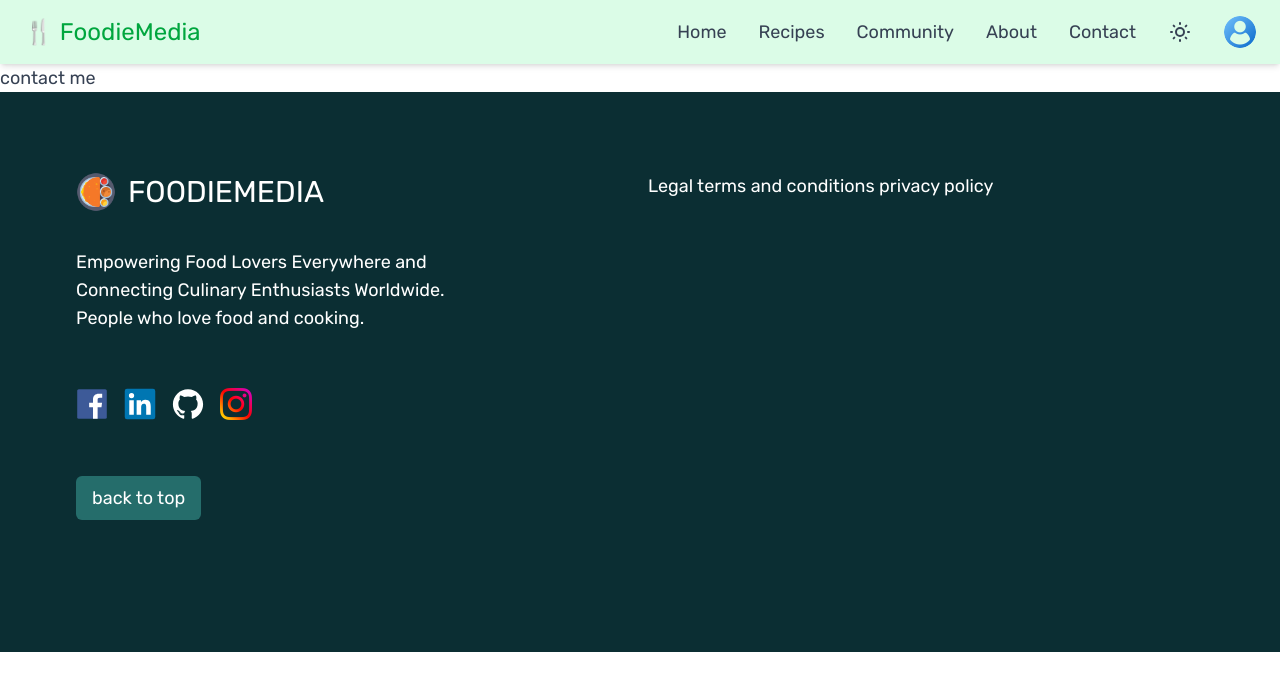
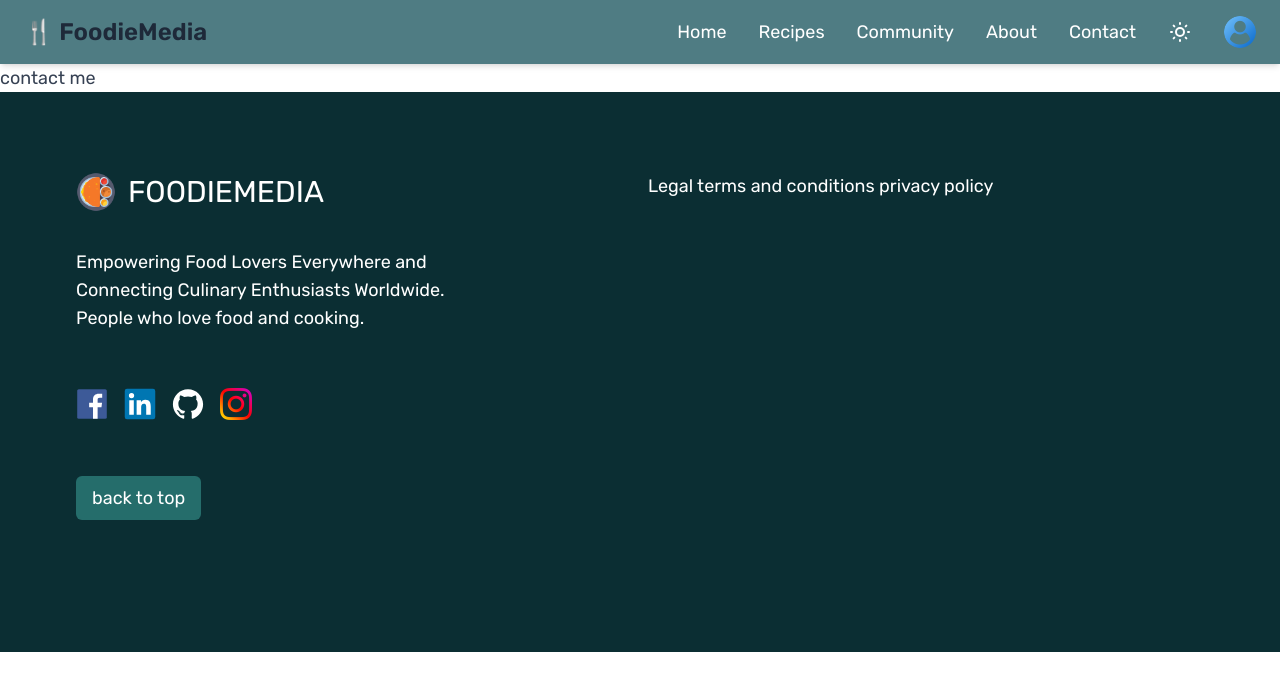
Before and after one commit to shiba-murmu/Discover-your-recipe, a React (Vite) app in the folder frontend/: page /contact in a window 1280 px wide. Shown: the top 690 px of the page. Built offline with nearby package versions, Linux system fonts and the light colour scheme.

Commit message:
changes made in the font-bolder in the navbar side.

```diff
--- a/frontend/src/components/Header/Navigation_bar.jsx
+++ b/frontend/src/components/Header/Navigation_bar.jsx
@@ -30,9 +30,9 @@ export default function Navigation_bar() {
     };
 
     return (
-        <nav className="bg-green-100 dark:bg-gray-900 shadow-md fixed w-full  top-0 left-0 h-17  md:h-16 z-50">
+        <nav className="bg-[#4F7C83] text-white dark:bg-gray-900 shadow-md fixed w-full  top-0 left-0 h-17  md:h-16 z-50">
             <div className="max-w-7xl mx-auto px-6 py-4 flex justify-between items-center">
-                <div className="text-2xl font-bold text-green-600">🍴 FoodieMedia</div>
+                <div className="text-2xl font-bolder text-gray-800">🍴 FoodieMedia</div>
 
                 {/* 🌐 Desktop Menu */}
                 <ul className="hidden md:flex md:items-center md:justify-center space-x-8 font-medium">
--- a/frontend/src/index.css
+++ b/frontend/src/index.css
@@ -11,6 +11,11 @@
   font-weight: 400;
   font-style: normal;
   transition: background-color 0.5s ease, color 0.5s ease;
+}
+
+.font-bolder {
+  font-family: "Rubik", sans-serif;
+  font-weight: 600;
 }
 
 /* Defining universal variables  */
```
